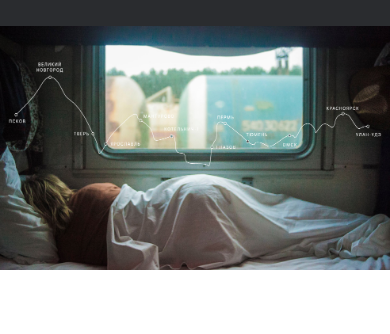
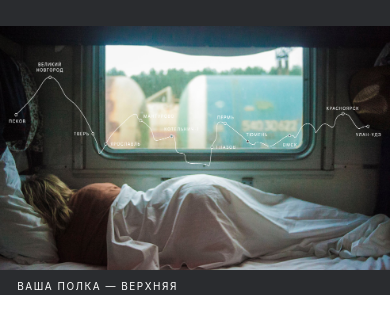
Before and after one commit to EvgenSalt/russian-travel, a plain HTML site: page index.html in a window 390 px wide. Shown: the part 470-804 px from the top of the page. Drawn offline with Linux system fonts and the light colour scheme.

Commit message:
add responsive lead

```diff
--- /dev/null
+++ b/blocks/lead/__caption/lead__caption.css
@@ -0,0 +1,25 @@
+.lead__caption {
+  text-align: left;
+  font-style: normal;
+  font-weight: normal;
+  font-size: 10px;
+  line-height: 104%;
+  letter-spacing: 1.5px;
+  text-transform: uppercase;
+  max-width: 100%;
+  height: 14px;
+  margin: 8px 0 0 0;
+  padding: 0;
+}
+
+@media (max-width:900px) {
+  .lead__caption {
+    margin: 8px 0 0 calc(24px - (0 + 24) * ((100vw - 768px) / (900 - 768)));
+  }
+}
+
+@media (max-width:768px) {
+  .lead__caption {
+    margin: 8px 0 0 calc(16px + (24 - 16) * ((100vw - 320px) / (768 - 320)));
+  }
+}
--- a/blocks/lead/lead.css
+++ b/blocks/lead/lead.css
@@ -3,23 +3,18 @@
   margin: 56px auto 0;
   max-width: 984px;
   max-height: 1005px;
-  display: flex;
+  /* display: flex;
   flex-direction: column;
-  align-items: center;
+  align-items: center; */
 }
 
-/* @media (max-width: 1280px) {
-  .lead{
-    width: calc(320px + (984 - 320) * ((100vw - 320px) / (1024 -320)));
-  }
-} */
-
-@media (max-width: 1024px) {
+@media (max-width: 1280px) {
   .lead {
-    margin: 48px 48px 0;
+    margin: 48px calc(48px + (148 - 48) * ((100vw - 1024px) / (1280 - 1024))) 0;
   }
 }
-@media (max-width: 800px) {
+
+@media (max-width: 900px) {
   .lead {
     margin: 48px auto 0;
   }
--- a/index.html
+++ b/index.html
@@ -35,6 +35,9 @@
           Настоящая страна не в выпусках </br> новостей, а здесь.
         </p>
         <img class="lead__img" src="./images/lead__image.jpg" alt="Карта Путешествия">
+        <p class="lead__caption">
+          ваша полка — верхняя
+        </p>
       </section>
       <sectiion class="intro">
 
--- a/pages/index.css
+++ b/pages/index.css
@@ -10,3 +10,4 @@
 @import url(../blocks/lead/__title/lead__title.css);
 @import url(../blocks/lead/__subtitle/lead__subtitle.css);
 @import url(../blocks/lead/__img/lead__img.css);
+@import url(../blocks/lead/__caption/lead__caption.css);
```
